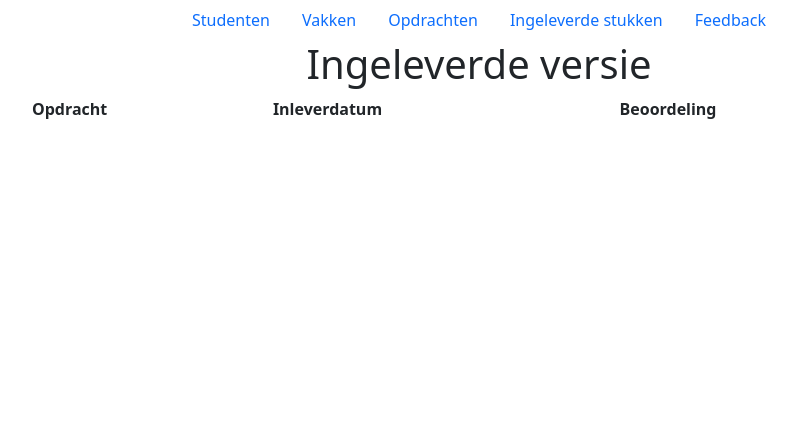
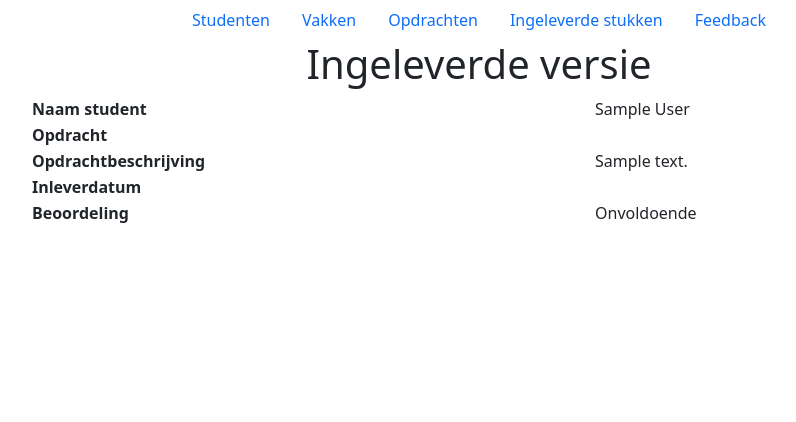
Before and after one commit to Obiduck11/project_leerlingvolgsysteem, a Spring app: template src/main/resources/templates/submittedVersions/submittedVersionDetails.html in a window 1280 px wide. Shown: the top 422 px of the page, without its empty margins (161-957 px from the left). Run offline with Thymeleaf, Linux system fonts and the light colour scheme; the template is opened without the code that fills it: most values are stand-ins (such as "Sample title", 1, 10 or a date in 2020); data that the repository does not hold is empty; some libraries are stand-ins or nearby versions.

Commit message:
SubmittedVersionDetails aangepast

```diff
--- a/src/main/resources/templates/submittedVersions/submittedVersionDetails.html
+++ b/src/main/resources/templates/submittedVersions/submittedVersionDetails.html
@@ -7,11 +7,32 @@
 <div th:replace="fragments/general :: navbar"></div>
 <h1>Ingeleverde versie</h1>
 <table class="center">
-    <tr th:each="submittedVersion : ${submittedVersionToShowToShow}">
+    <tr>
+        <th>Naam student</th>
+        <td th:text="${submittedVersionToShow.student.displayName}"></td>
+    </tr>
+    <tr>
         <th>Opdracht</th>
+        <td th:text="${submittedVersionToShow.assignment.getTitle()}"></td>
+    </tr>
+    <tr>
+        <th>Opdrachtbeschrijving</th>
+        <td th:text="${submittedVersionToShow.assignment.description}"></td>
+    </tr>
+    <tr>
         <th>Inleverdatum</th>
+        <td th:text="${submittedVersionToShow.getDateSubmitted()}"></td>
+    </tr>
+    <tr>
         <th>Beoordeling</th>
+        <td>
+            <span th:if="${submittedVersionToShow.getAssessment.assessmentId == null}">Nog niet beoordeeld</span>
+            <span th:if="${submittedVersionToShow.getAssessment().isPass()}">Voldoende</span>
+            <span th:unless="${submittedVersionToShow.getAssessment().isPass()}">Onvoldoende</span>
+        </td>
     </tr>
+
+
 </table>
 
 <div th:replace="fragments/general :: footer"></div>
```
